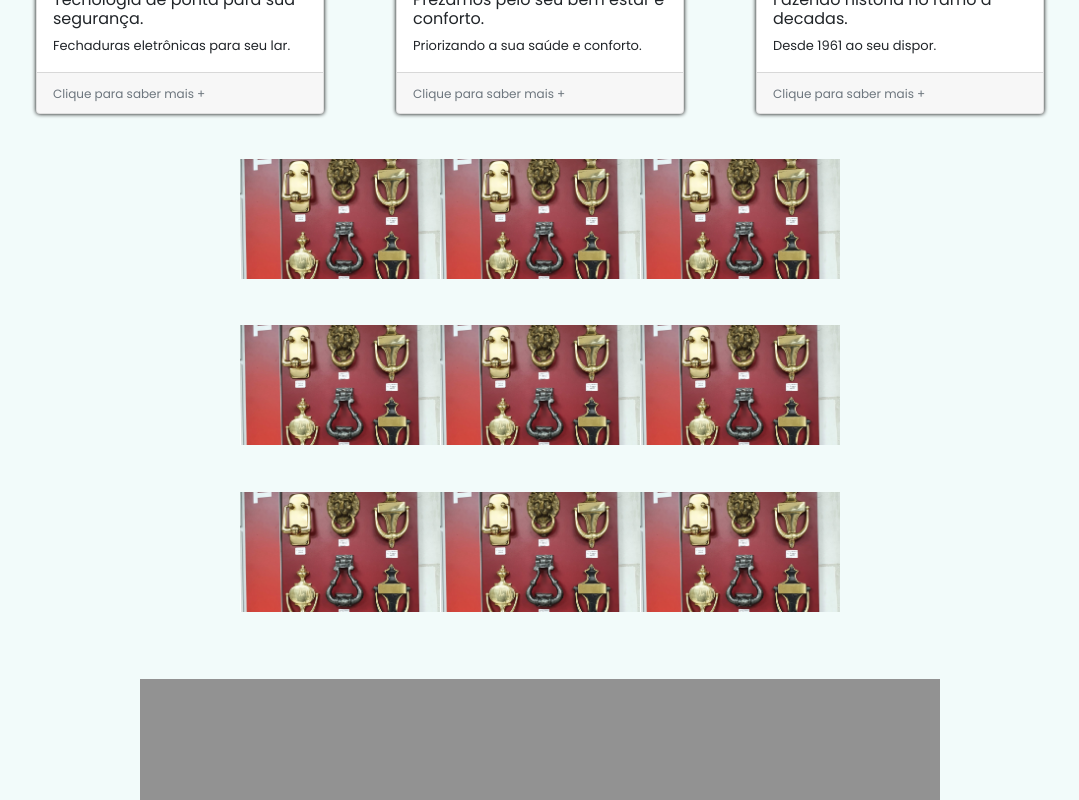
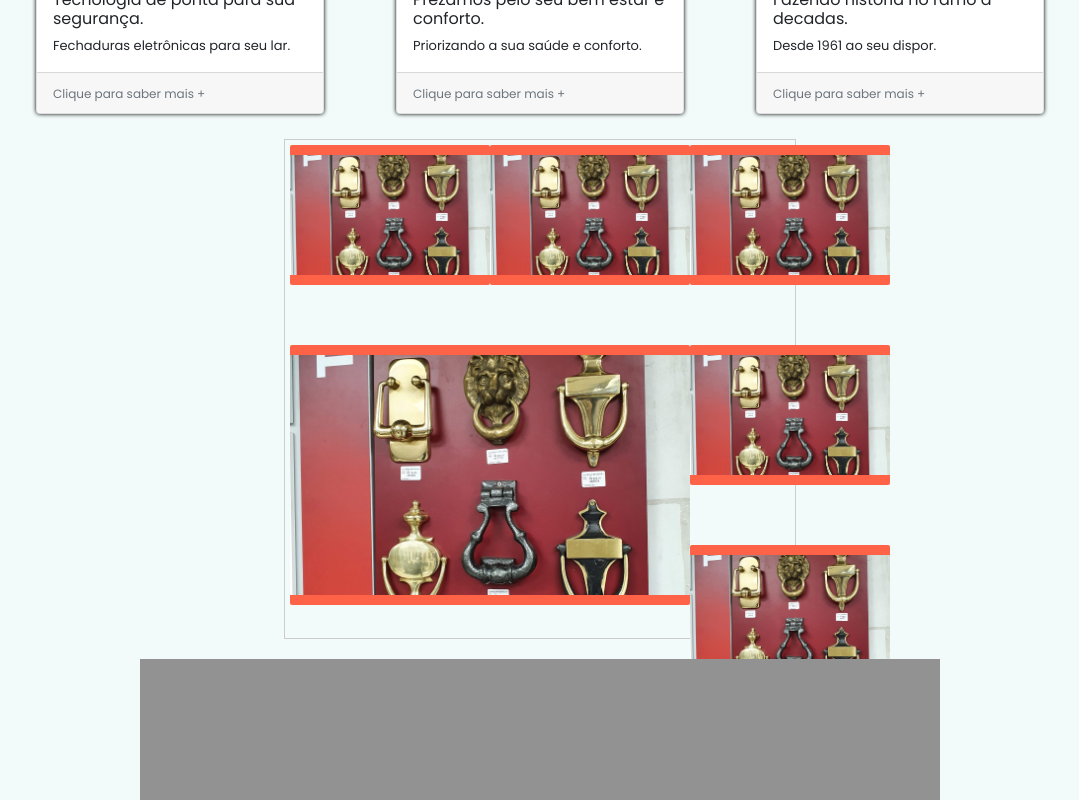
Before and after one commit to patrick2m/cfn-site, a React (Create React App) app: page / in a window 1280 px wide. Shown: the part 660-1460 px from the top of the page, without its empty margins (100-1179 px from the left). Built offline with nearby package versions, Linux system fonts and the light colour scheme.

Commit message:
galeria com grid e botão de email

```diff
--- a/src/components/partials/Gallery.jsx
+++ b/src/components/partials/Gallery.jsx
@@ -5,22 +5,16 @@ import imgGalery from '../../assets/img/about_1.jpg';
 export default function Gallery() {
     return (
         <div id="gallery-container">
-            <div className="galeria">
-                <img src={imgGalery} alt="" />
-                <img src={imgGalery} alt="" />
-                <img src={imgGalery} alt="" />
-
-
-                <img src={imgGalery} alt="" />
-                <img src={imgGalery} alt="" />
-                <img src={imgGalery} alt="" />
-
-
-                <img src={imgGalery} alt="" />
-                <img src={imgGalery} alt="" />
-                <img src={imgGalery} alt="" />
+            <div className="gallery">
+                    <img src={imgGalery} alt="imagem1" className='item imagem1'/>
+                    <img src={imgGalery} alt="imagem2" className='imagem2 item'/>
+                    <img src={imgGalery} alt="imagem3" className='imagem3 item'/>
+                    <img src={imgGalery} alt="imagem4" className='imagem4 item'/>
+                    <img src={imgGalery} alt="imagem5" className='imagem5 item'/>
+                    <img src={imgGalery} alt="imagem6" className='imagem6 item'/>
+                    <img src={imgGalery} alt="imagem7" className='imagem7 item'/>
+                    <img src={imgGalery} alt="imagem8" className='imagem8 item'/>
             </div>
-
         </div>
     );
 }
--- a/src/components/partials/Gallery.scss
+++ b/src/components/partials/Gallery.scss
@@ -1,17 +1,54 @@
 #gallery-container {
     display: flex;
     justify-content: center;
+    height: calc(100vh - 300px);
+    margin: 20px auto;
 
-
-    .galeria {
-        display: grid;
-        grid-template-columns: 33.33% 33.33% 33.33% ;
-        grid-template-rows: 33.33% 33.33% 33.33%;
-        margin: 20px auto;
-        height: calc(100vh - 300px);
+    img {
+        max-width: 100%;
+        height: auto;
+        border-radius: 2px;
+        padding: 10px 0;
     }
 
-    img {
-        max-width: 200px;
+    .gallery {
+            display: grid;
+            max-width: 40%;
+            margin: 0 auto;
+            border: 1px solid #ccc;
+            grid-template:
+            "imagem1 imagem2 imagem3" 200px
+            "imagem4 imagem4 imagem6" 200px
+            "imagem4 imagem4 imagem8" 200px
+            / 200px 200px 200px;
+
+        .item {
+            margin: 5px;
+            background: tomato;
+        }
+        .imagem1 {
+            grid-area: imagem1;
+        }
+        .imagem2 {
+            grid-area: imagem2;
+        }
+        .imagem3 {
+            grid-area: imagem3;
+        }
+        .imagem4 {
+            grid-area: imagem4;
+        }
+        .imagem5 {
+            grid-area: imagem5;
+        }
+        .imagem6 {
+            grid-area: imagem6;
+        }
+        .imagem7 {
+            grid-area: imagem7;
+        }
+        .imagem8 {
+            grid-area: imagem8;
+        }
     }
 }
--- a/src/components/partials/Header.jsx
+++ b/src/components/partials/Header.jsx
@@ -33,19 +33,19 @@ export default function Header() {
 
                 <div id="contato">
                     <div className="socials">
-                        <a href="https://www.facebook.com/LojaCasaFechaduras/">
+                        <a href="https://www.facebook.com/LojaCasaFechaduras/" target={"_blank"} rel="noreferrer">
                             <div>
-                                <img src={iconface} alt="facebook.com/LojaCasaFechaduras/" /><span>{/*informatica@casadasfechaduras.com.br*/}</span>
+                                <img src={iconface} alt="facebook.com/LojaCasaFechaduras/" />
                             </div>
                         </a>
-                        <a href="https://www.instagram.com/casadasfechaduras/">
+                        <a href="https://www.instagram.com/casadasfechaduras/" target={"_blank"} rel="noreferrer">
                             <div>
-                                <img src={icontinsta} alt="instagram.com/casadasfechaduras/" /><span>{/*/casadasfechaduras*/}</span>
+                                <img src={icontinsta} alt="instagram.com/casadasfechaduras/" />
                             </div>
                         </a>
                         <a href="mailto:informatica@casadasfechaduras.com.br?subject=Enviado pelo site">
                             <div>
-                                <img src={iconemail} alt="Email" /><span>{/*informatica@casadasfechaduras.com.br*/}</span>
+                                <img src={iconemail} alt="Email" />
                             </div>
                         </a>
                     </div>
```
